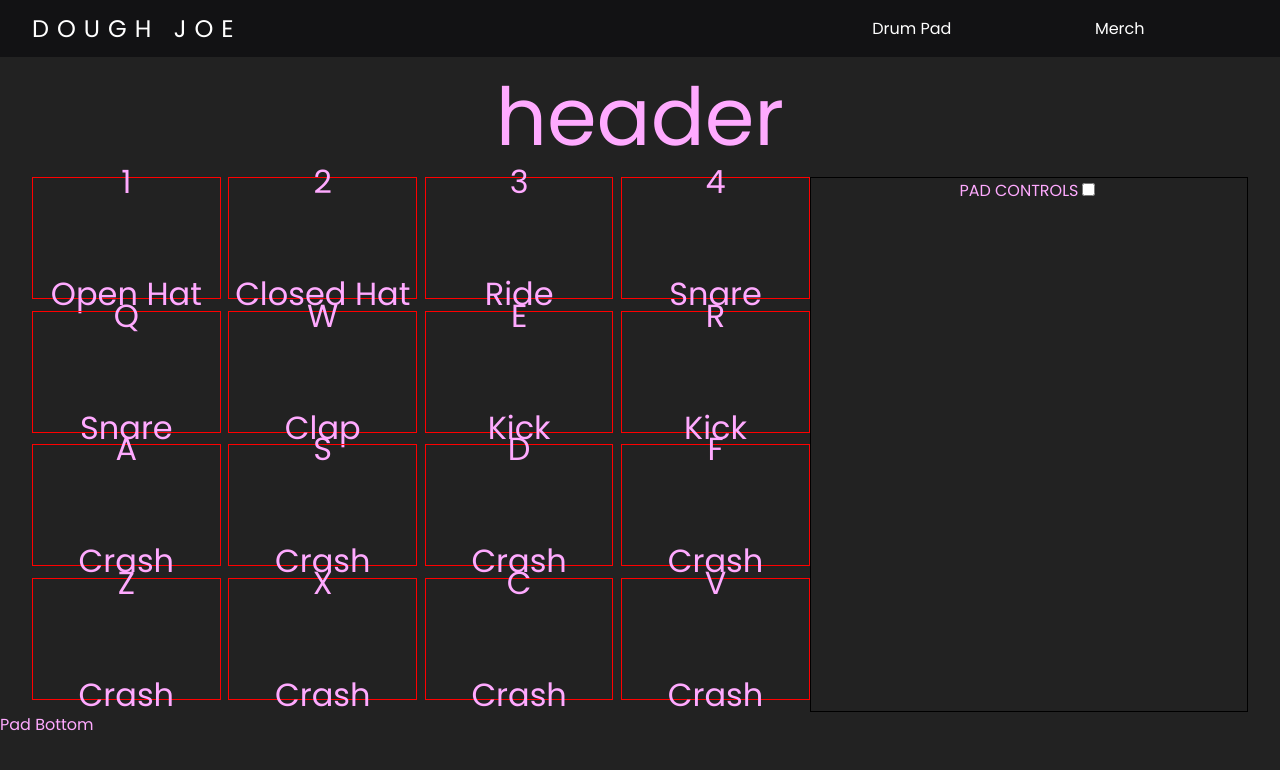
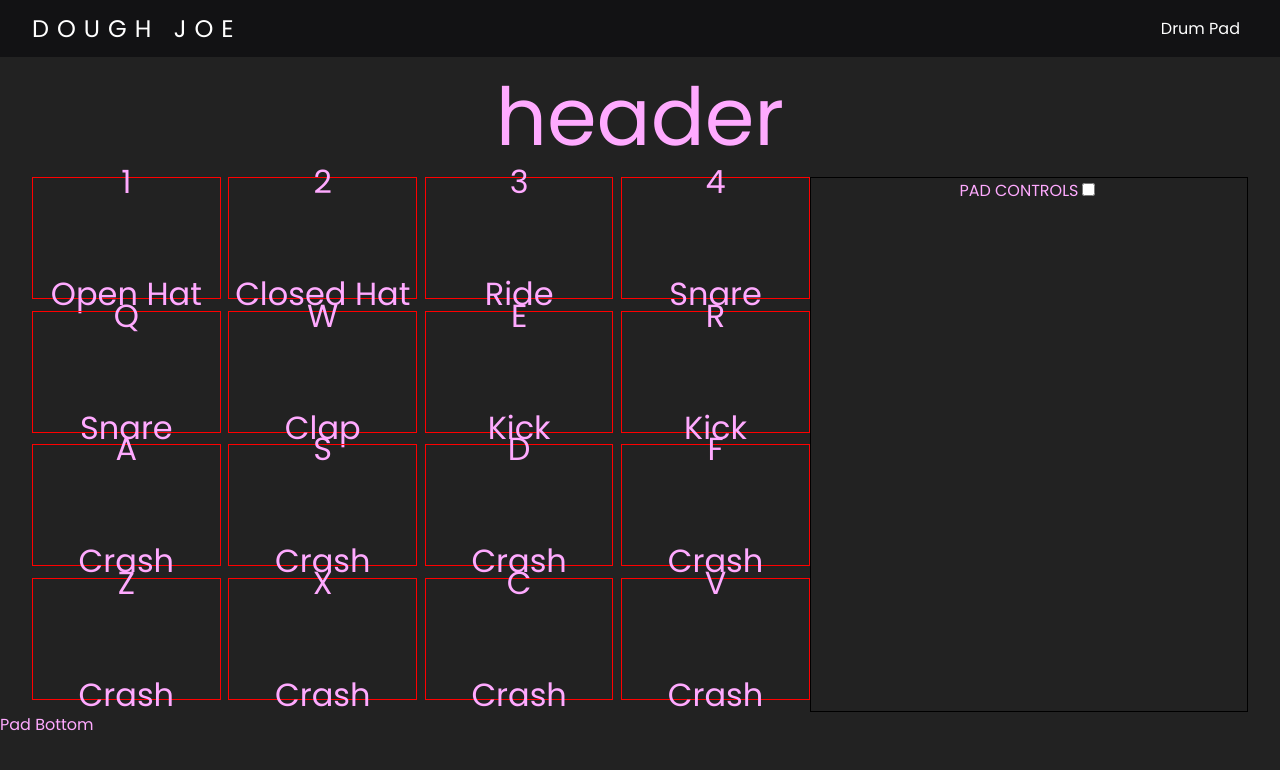
Before and after one commit to Zobee/AlchemixstImproved, a React (Create React App) app in the folder alchemixst/: page /pad in a window 1280 px wide. Shown: the top 770 px of the page. Built offline with nearby package versions, Linux system fonts and the light colour scheme.

Commit message:
Cleaned up PadDeck component

```diff
--- a/alchemixst/src/components/DrumPad/DrumPad.js
+++ b/alchemixst/src/components/DrumPad/DrumPad.js
@@ -1,4 +1,4 @@
-import React, {useState, useEffect} from 'react'
+import React, {useState} from 'react'
 import PadDeck from './PadDeck'
 import PadControls from './PadControls'
 import PadHeader from './PadHeader'
--- a/alchemixst/src/components/DrumPad/Pad.js
+++ b/alchemixst/src/components/DrumPad/Pad.js
@@ -1,31 +1,30 @@
 import React, {useState, useEffect, useCallback} from 'react'
 
 function Pad({isOn, pad}) {
-    const {id,keyInput,beatName, sound} = pad
-    const [isDown, setIsDown] = useState("")
+    const {id, keyInput, beatName, sound} = pad;
+    const [isDown, setIsDown] = useState("");
 
     const play = (aud) => {
         setIsDown("down")
         const playback = new Audio(aud)
         playback.currentTime = 0
-        playback.volume = 1 //volume
+        playback.volume = 1
         playback.play();
         playback.remove();
         setTimeout(() => setIsDown(""), 250)
     }
 
     const keyPress = useCallback((e) => {
-        if(isOn){
-            if(e.key.toUpperCase() === keyInput){
-                play(sound)
-            }
+        if(isOn && e.key.toUpperCase() === keyInput){
+            play(sound)
         }
     })
+
     useEffect(() => {
         document.addEventListener('keydown', keyPress)
 
     return () => {
-        document.removeEventListener('keydown',keyPress)
+        document.removeEventListener('keydown', keyPress)
     }
 
     }, [keyPress])
--- a/alchemixst/src/components/DrumPad/PadDeck.js
+++ b/alchemixst/src/components/DrumPad/PadDeck.js
@@ -1,14 +1,10 @@
-import React, {useState, useEffect} from 'react'
+import React from 'react'
 import Pad from './Pad'
 import padData from './padData'
 function PadDeck({isOn}) {
     return (
         <div className='pad-deck'>
-            {
-                padData.map(pad => {
-                    return <Pad isOn={isOn} key={pad.id} pad={pad}/>
-                })
-            }
+            {padData.map(pad => <Pad isOn={isOn} key={pad.id} pad={pad}/>)}
         </div>
     )
 }
--- a/alchemixst/src/components/Header/Dropdown.js
+++ b/alchemixst/src/components/Header/Dropdown.js
@@ -8,8 +8,8 @@ const Dropdown = ({toggleDropdown}) => {
             <ul className={`dropdown ${open}`}>
                 <li><Link to='/'>Home</Link></li>
                 <li><Link to='/pad'>Drum Pad</Link></li>
-                <li><Link to='/beats'>Beats</Link></li>
-                <li><Link to='/store'>Merch</Link></li>
+                {/* <li><Link to='/beats'>Beats</Link></li>
+                <li><Link to='/store'>Merch</Link></li> */}
             </ul>
         </nav>
 
--- a/alchemixst/src/components/Header/Header.js
+++ b/alchemixst/src/components/Header/Header.js
@@ -23,7 +23,7 @@ function Header() {
                     <ul>
                         <li><Link to='/pad'>Drum Pad</Link></li>
                         {/* <li><Link to='/beats'>Beats</Link></li> */}
-                        <li><Link to='/store'>Merch</Link></li>
+                        {/* <li><Link to='/store'>Merch</Link></li> */}
                     </ul>
                 </div>
                 <div>
--- a/alchemixst/src/index.css
+++ b/alchemixst/src/index.css
@@ -115,7 +115,7 @@ body{
   margin: 0;
   padding: 0;
   display: flex;
-  justify-content: space-evenly;
+  justify-content: flex-end;
 }
 
 .navbar-nav-links li{
```
